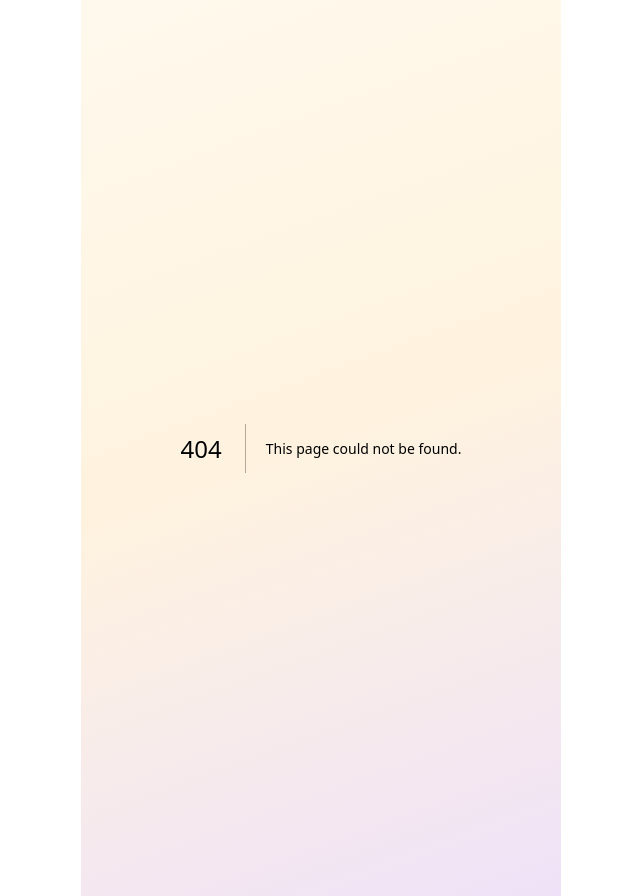
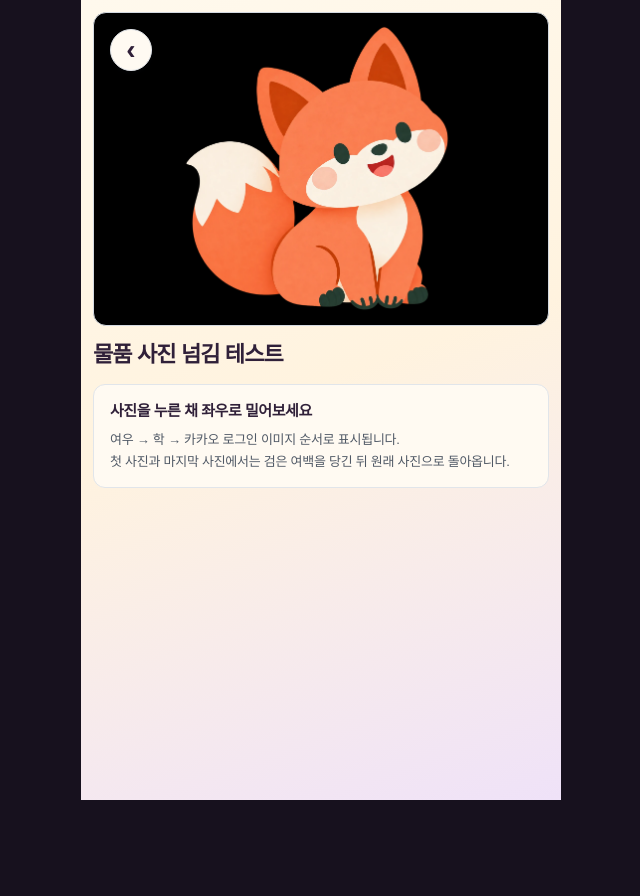
Before and after one commit to 100-hours-a-week/KTB4-1st-FE, a Next.js app in the folder ktb_agile_frontend/: page /preview/item-images in a window 1280 px wide. Before the commit this address had no page. Shown: the whole page, without its empty margins (319-959 px from the left). After the commit the page ends 800 px from the top, so only its background shows below. Built offline with nearby package versions, Linux system fonts and the light colour scheme.

Commit message:
feat(ItemDetailImageContainer): 화면 드래그 시 이미지 순서대로 조회 기능 구현

```diff
--- /dev/null
+++ b/ktb_agile_frontend/src/app/preview/item-images/ItemImagePreview.tsx
@@ -0,0 +1,37 @@
+'use client'
+
+import { useRouter } from 'next/navigation'
+import ItemDetailImageContainer from '@/components/item/ItemDetailImageContainer'
+import styles from '@/app/pages/items/[itemId]/page.module.css'
+
+const images = [
+  { imageId: 1, imageUrl: '/fox.webp', displayOrder: 1 },
+  { imageId: 2, imageUrl: '/crane.webp', displayOrder: 2 },
+  { imageId: 3, imageUrl: '/kakao_login_large_wide.png', displayOrder: 3 },
+]
+
+export default function ItemImagePreview() {
+  const router = useRouter()
+
+  return (
+    <div className={styles.page}>
+      <ItemDetailImageContainer
+        images={images}
+        title="테스트 사진"
+        isLoading={false}
+        onBack={() => router.back()}
+      />
+      <main className={styles.content}>
+        <h1 className={styles.title}>물품 사진 넘김 테스트</h1>
+        <section className={styles.informationCard}>
+          <h2>사진을 누른 채 좌우로 밀어보세요</h2>
+          <p>
+            여우 → 학 → 카카오 로그인 이미지 순서로 표시됩니다.
+            {'\n'}첫 사진과 마지막 사진에서는 검은 여백을 당긴 뒤 원래 사진으로
+            돌아옵니다.
+          </p>
+        </section>
+      </main>
+    </div>
+  )
+}
--- /dev/null
+++ b/ktb_agile_frontend/src/app/preview/item-images/page.tsx
@@ -0,0 +1,8 @@
+import { notFound } from 'next/navigation'
+import ItemImagePreview from './ItemImagePreview'
+
+export default function ItemImagePreviewPage() {
+  if (process.env.NODE_ENV !== 'development') notFound()
+
+  return <ItemImagePreview />
+}
--- a/ktb_agile_frontend/src/components/item/ItemDetailImageContainer.module.css
+++ b/ktb_agile_frontend/src/components/item/ItemDetailImageContainer.module.css
@@ -12,13 +12,44 @@
   background: #000;
 }
 
-.itemImage {
+.viewport {
   position: absolute;
   inset: 0;
+  overflow: hidden;
+  touch-action: pan-y;
+  user-select: none;
+  cursor: grab;
+}
+
+.viewport:active {
+  cursor: grabbing;
+}
+
+.imageTrack {
+  display: flex;
+  width: 100%;
+  height: 100%;
+  transition: transform 240ms ease-out;
+}
+
+.slide {
+  flex: 0 0 100%;
+  min-width: 0;
+  height: 100%;
+}
+
+.itemImage {
   display: block;
   width: 100%;
   height: 100%;
   object-fit: contain;
+  pointer-events: none;
+}
+
+@media (prefers-reduced-motion: reduce) {
+  .imageTrack {
+    transition: none;
+  }
 }
 
 .backButton {
--- a/ktb_agile_frontend/src/components/item/ItemDetailImageContainer.tsx
+++ b/ktb_agile_frontend/src/components/item/ItemDetailImageContainer.tsx
@@ -1,6 +1,6 @@
 'use client'
 
-import { useMemo } from 'react'
+import { useMemo, useRef, useState, type PointerEvent } from 'react'
 import type { ItemDetail } from '@/types/item'
 import styles from './ItemDetailImageContainer.module.css'
 
@@ -17,29 +17,156 @@ export default function ItemDetailImageContainer({
   isLoading,
   onBack,
 }: ItemDetailImageContainerProps) {
-  const primaryImage = useMemo(
+  const sortedImages = useMemo(
     () =>
       images?.toSorted(
         (first, second) => first.displayOrder - second.displayOrder,
-      )[0],
+      ) ?? [],
     [images],
   )
+  const [activeImageId, setActiveImageId] = useState<number | null>(null)
+  const [dragOffset, setDragOffset] = useState(0)
+  const [isDragging, setIsDragging] = useState(false)
+  const gesture = useRef<{
+    pointerId: number
+    startX: number
+    startY: number
+    width: number
+    deltaX: number
+    axis: 'horizontal' | 'vertical' | null
+  } | null>(null)
+  const activeIndex = Math.max(
+    0,
+    sortedImages.findIndex((image) => image.imageId === activeImageId),
+  )
+
+  function handlePointerDown(event: PointerEvent<HTMLDivElement>) {
+    if (
+      event.button !== 0 ||
+      !event.isPrimary ||
+      gesture.current ||
+      !sortedImages.length
+    )
+      return
+
+    gesture.current = {
+      pointerId: event.pointerId,
+      startX: event.clientX,
+      startY: event.clientY,
+      width: event.currentTarget.clientWidth,
+      deltaX: 0,
+      axis: null,
+    }
+    event.currentTarget.setPointerCapture(event.pointerId)
+  }
+
+  function handlePointerMove(event: PointerEvent<HTMLDivElement>) {
+    const current = gesture.current
+    if (!current || current.pointerId !== event.pointerId) return
+
+    const deltaX = event.clientX - current.startX
+    const deltaY = event.clientY - current.startY
+    if (!current.axis && Math.max(Math.abs(deltaX), Math.abs(deltaY)) > 6) {
+      current.axis =
+        Math.abs(deltaX) > Math.abs(deltaY) ? 'horizontal' : 'vertical'
+    }
+    if (current.axis !== 'horizontal') return
+
+    current.deltaX = deltaX
+    const isOutside =
+      (activeIndex === 0 && deltaX > 0) ||
+      (activeIndex === sortedImages.length - 1 && deltaX < 0)
+    const limit = current.width * (isOutside ? 0.22 : 1)
+    setIsDragging(true)
+    setDragOffset(
+      Math.max(-limit, Math.min(limit, deltaX * (isOutside ? 0.3 : 1))),
+    )
+  }
+
+  function finishGesture(
+    event: PointerEvent<HTMLDivElement>,
+    cancelled = false,
+  ) {
+    const current = gesture.current
+    if (!current || current.pointerId !== event.pointerId) return
+
+    if (
+      !cancelled &&
+      current.axis === 'horizontal' &&
+      Math.abs(current.deltaX) >= Math.min(80, current.width * 0.2)
+    ) {
+      const nextIndex = Math.max(
+        0,
+        Math.min(
+          sortedImages.length - 1,
+          activeIndex + (current.deltaX < 0 ? 1 : -1),
+        ),
+      )
+      setActiveImageId(sortedImages[nextIndex].imageId)
+    }
+    gesture.current = null
+    setIsDragging(false)
+    setDragOffset(0)
+    if (event.currentTarget.hasPointerCapture(event.pointerId)) {
+      event.currentTarget.releasePointerCapture(event.pointerId)
+    }
+  }
 
   return (
     <div className={styles.imageArea}>
-      {primaryImage && (
-        // 고정된 이미지 영역 안에서 업로드 이미지의 원본 비율을 유지합니다.
-        // eslint-disable-next-line @next/next/no-img-element
-        <img
-          className={styles.itemImage}
-          src={primaryImage.imageUrl}
-          alt={title ?? '물품 사진'}
-        />
-      )}
+      <div
+        className={styles.viewport}
+        role="region"
+        aria-label="물품 사진"
+        tabIndex={sortedImages.length ? 0 : -1}
+        onPointerDown={handlePointerDown}
+        onPointerMove={handlePointerMove}
+        onPointerUp={(event) => finishGesture(event)}
+        onPointerCancel={(event) => finishGesture(event, true)}
+        onLostPointerCapture={(event) => finishGesture(event, true)}
+        onKeyDown={(event) => {
+          if (event.key !== 'ArrowLeft' && event.key !== 'ArrowRight') return
+          if (!sortedImages.length || gesture.current) return
+          event.preventDefault()
+          const nextIndex = Math.max(
+            0,
+            Math.min(
+              sortedImages.length - 1,
+              activeIndex + (event.key === 'ArrowRight' ? 1 : -1),
+            ),
+          )
+          setActiveImageId(sortedImages[nextIndex].imageId)
+        }}
+      >
+        <div
+          className={styles.imageTrack}
+          style={{
+            transform: `translateX(calc(${-activeIndex * 100}% + ${dragOffset}px))`,
+            transition: isDragging ? 'none' : undefined,
+          }}
+        >
+          {sortedImages.map((image, index) => (
+            <div
+              className={styles.slide}
+              key={image.imageId}
+              aria-hidden={index !== activeIndex}
+            >
+              {/* 고정 영역 안에서 원본 비율을 유지합니다. */}
+              {/* eslint-disable-next-line @next/next/no-img-element */}
+              <img
+                className={styles.itemImage}
+                src={image.imageUrl}
+                alt={title ?? '물품 사진'}
+                draggable={false}
+              />
+            </div>
+          ))}
+        </div>
+      </div>
       <button className={styles.backButton} type="button" onClick={onBack}>
         ‹
       </button>
-      {!primaryImage && !isLoading && (
+      {!sortedImages.length && !isLoading && (
         <svg className={styles.placeholderIcon} viewBox="0 0 24 24">
           <rect x="3.5" y="4" width="17" height="16" rx="2" />
           <circle cx="9" cy="9.5" r="1.5" />
```
